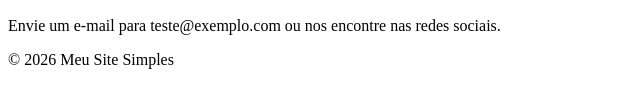
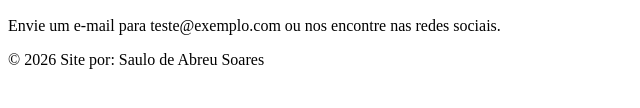
Before and after one commit to sauloIf/projeto4, a plain HTML site: page contato.html in a window 1280 px wide. Shown: the part 148-256 px from the top of the page, without its empty margins (0-640 px from the left). Drawn offline with Linux system fonts and the light colour scheme.

Commit message:
Update contato.html

```diff
--- a/contato.html
+++ b/contato.html
@@ -17,7 +17,7 @@
             <p>Envie um e-mail para teste@exemplo.com ou nos encontre nas redes sociais.</p>
         </section>
         <footer>
-            <p>&copy; 2026 Meu Site Simples</p>
+            <p>&copy; 2026 Site por: Saulo de Abreu Soares</p>
         </footer>
     </body>
 </html>
```
